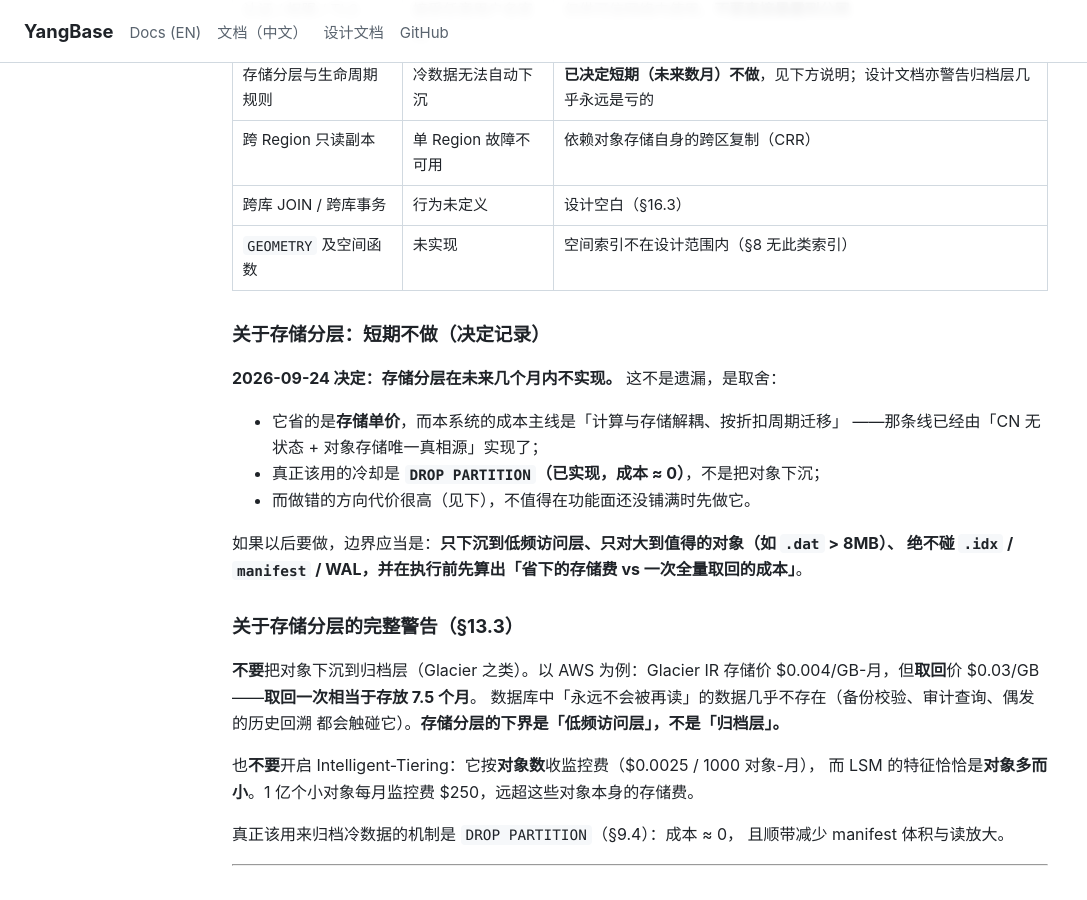
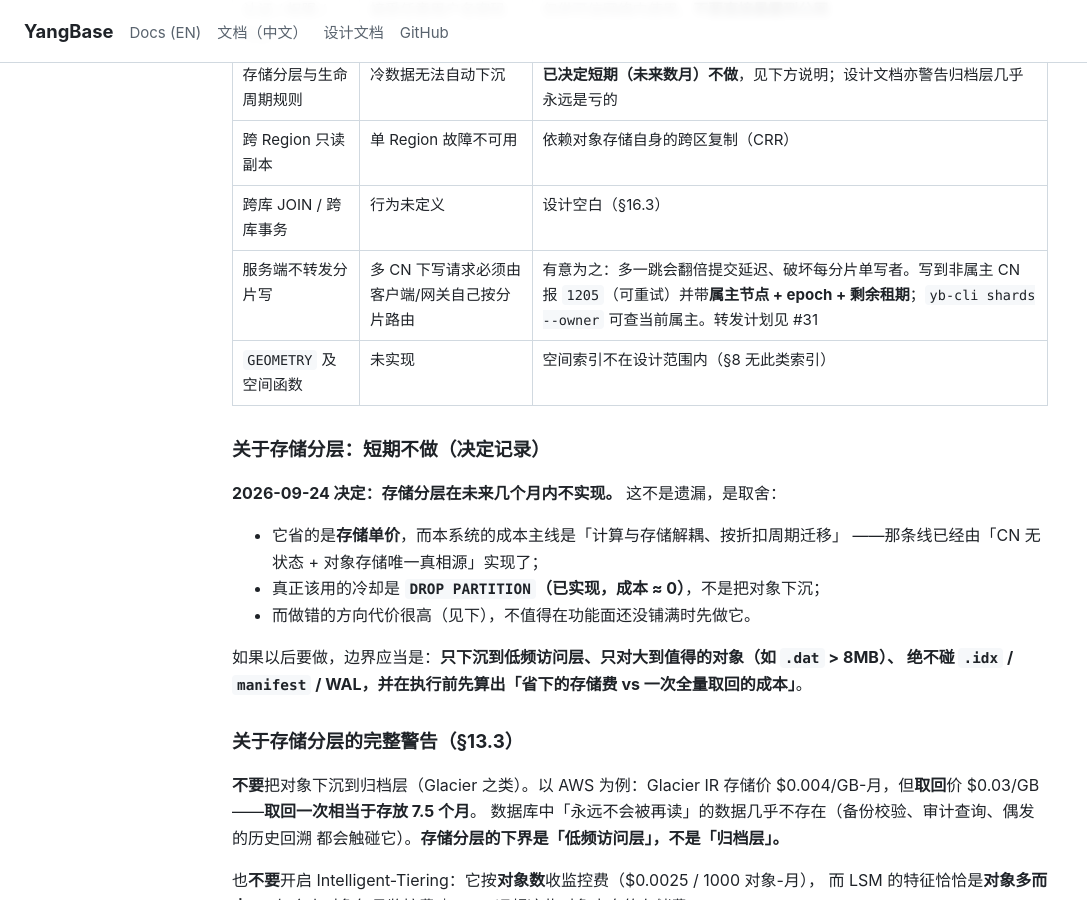
Before and after one commit to clouddea/yang-base, a Jekyll site: the page built from docs/zh/compatibility.md, in a window 1280 px wide and 900 px high, scrolled down 18113 px. Shown: the whole window, without its empty margins (0-1087 px from the left). Built offline with Jekyll 4.4.1, drawn with Linux system fonts in a browser that asks for light colours; our own code applies the rules of GitHub Pages for plain Markdown files.

```diff
--- a/docs/zh/compatibility.md
+++ b/docs/zh/compatibility.md
@@ -598,6 +598,7 @@ MySQL 也是这样——`CLIENT_MULTI_STATEMENTS` 是一个让客户端声明
 | 存储分层与生命周期规则 | 冷数据无法自动下沉 | **已决定短期（未来数月）不做**，见下方说明；设计文档亦警告归档层几乎永远是亏的 |
 | 跨 Region 只读副本 | 单 Region 故障不可用 | 依赖对象存储自身的跨区复制（CRR） |
 | 跨库 JOIN / 跨库事务 | 行为未定义 | 设计空白（§16.3） |
+| 服务端不转发分片写 | 多 CN 下写请求必须由客户端/网关自己按分片路由 | 有意为之：多一跳会翻倍提交延迟、破坏每分片单写者。写到非属主 CN 报 `1205`（可重试）并带**属主节点 + epoch + 剩余租期**；`yb-cli shards --owner` 可查当前属主。转发计划见 #31 |
 | `GEOMETRY` 及空间函数 | 未实现 | 空间索引不在设计范围内（§8 无此类索引） |
 
 ### 关于存储分层：短期不做（决定记录）
```
Also changed, not shown: docs/en/compatibility.md (+1 -0 lines), CHANGELOG.md.
